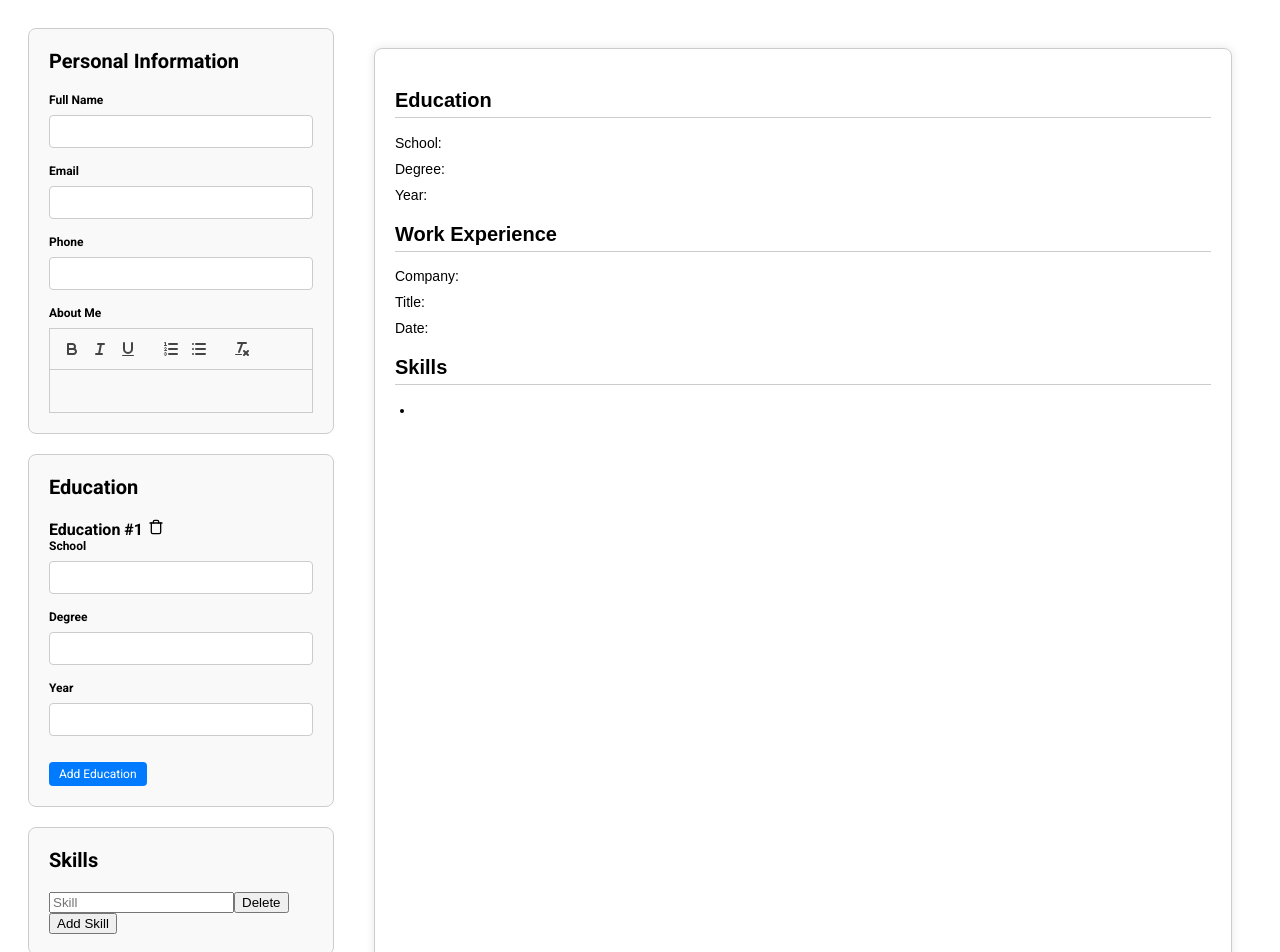
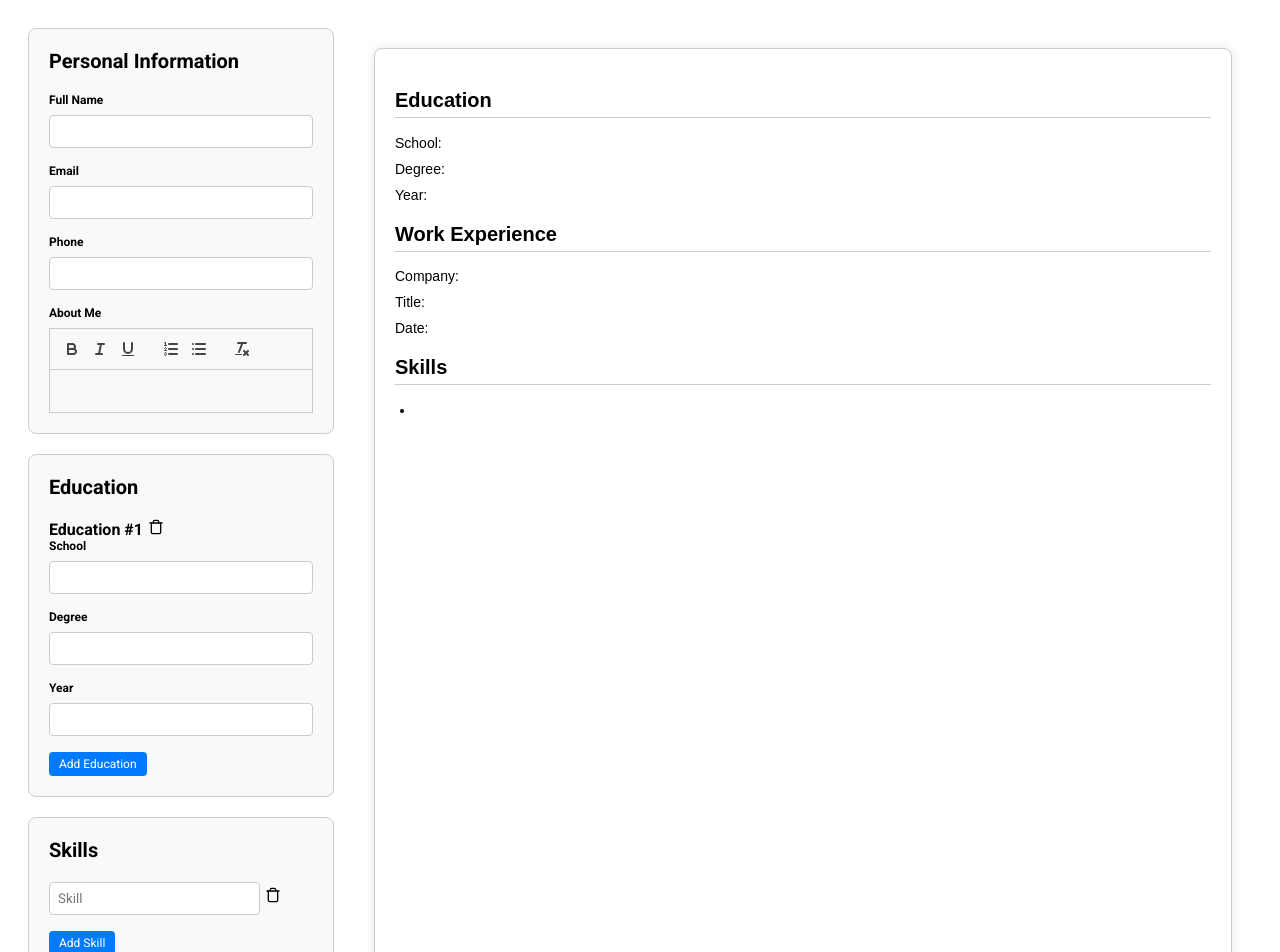
Before and after one commit to morrowdavidson/cv-creator, a React (Vite) app: page / in a window 1280 px wide. Shown: the top 952 px of the page. Built offline with nearby package versions, Linux system fonts and the light colour scheme.

Commit message:
Add SmallInput component and update Skills form with new styles; integrate feather icons for delete action

```diff
--- a/src/components/cv-form/CommonStyles.js
+++ b/src/components/cv-form/CommonStyles.js
@@ -24,6 +24,22 @@ export const Input = styled.input`
   width: 100%;
   padding: 8px;
   margin-bottom: 16px;
+  border: 1px solid #ccc;
+  border-radius: 4px;
+  box-sizing: border-box;
+  font-family: 'Roboto', sans-serif;
+
+  &:focus {
+    border-color: #007bff;
+    outline: none;
+  }
+`;
+
+export const SmallInput = styled.input`
+  width: 80%;
+  padding: 8px;
+  margin-bottom: 16px;
+  margin-right: 5px;
   border: 1px solid #ccc;
   border-radius: 4px;
   box-sizing: border-box;
@@ -62,7 +78,6 @@ export const SectionWrapper = styled.div`
 
 export const Button = styled.button`
   padding: 5px 10px;
-  margin-top: 10px;
   border: none;
   border-radius: 4px;
   background-color: #007bff;
--- a/src/components/cv-form/skills-form.jsx
+++ b/src/components/cv-form/skills-form.jsx
@@ -1,6 +1,14 @@
 import PropTypes from 'prop-types';
+import { useEffect } from 'react';
+
+import { Form, Button, SmallInput, Icon, IconButton } from './CommonStyles';
+import feather from 'feather-icons';
 
 function Skills({ skillList, setSkillList }) {
+  useEffect(() => {
+    feather.replace();
+  }, [skillList]);
+
   const handleInputChange = (index, event) => {
     const values = [...skillList];
     values[index][event.target.name] = event.target.value;
@@ -31,22 +39,22 @@ function Skills({ skillList, setSkillList }) {
   return (
     <>
       {skillList.map((skill, index) => (
-        <div key={index}>
-          <input
+        <Form key={index}>
+          <SmallInput
             type="text"
             name="skill"
             placeholder="Skill"
             value={skill.skill}
             onChange={(event) => handleInputChange(index, event)}
           />
-          <button type="button" onClick={() => handleDeleteSkill(index)}>
-            Delete
-          </button>
-        </div>
+          <IconButton type="button" onClick={() => handleDeleteSkill(index)}>
+            <Icon data-feather="trash"></Icon>
+          </IconButton>
+        </Form>
       ))}
-      <button type="button" onClick={handleAddSkill}>
+      <Button type="button" onClick={handleAddSkill}>
         Add Skill
-      </button>
+      </Button>
     </>
   );
 }
```
